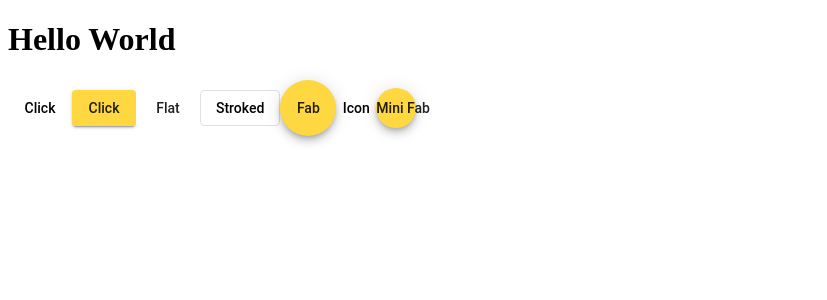
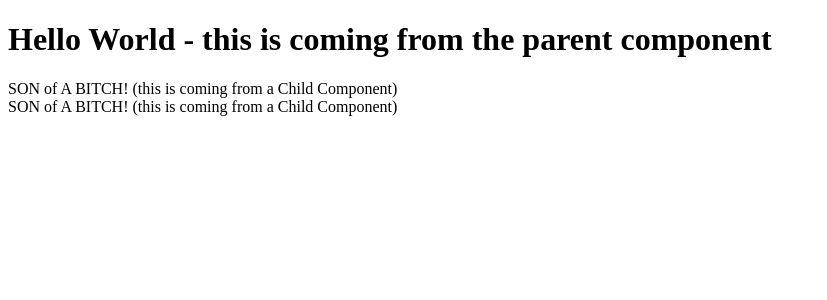
Before and after one commit to rfnkurle/angular-7, an Angular app: page / in a window 1280 px wide. Shown: the top 300 px of the page, without its empty margins (0-827 px from the left). Built offline with nearby package versions, Linux system fonts and the light colour scheme.

Commit message:
crawling along

```diff
--- a/src/app/app.component.html
+++ b/src/app/app.component.html
@@ -1,10 +1,4 @@
 <!--The content below is only a placeholder and can be replaced.-->
-<h1>Hello World</h1>
-
-<button mat-button color="basic">Click</button>
-<button mat-raised-button color="accent">Click</button>
-<button mat-flat-button>Flat</button>
-<button mat-stroked-button>Stroked</button>
-<button mat-fab>Fab</button>
-<button mat-icon-button>Icon</button>
-<button mat-mini-fab>Mini Fab</button>
+<h1>Hello World - this is coming from the parent component</h1>
+<!-- assignments selector renders whatever is happening in assignments component -->
+<app-assignments></app-assignments>
--- a/src/app/assignments/assignments.component.html
+++ b/src/app/assignments/assignments.component.html
@@ -1,3 +1,6 @@
 <p>
-  assignments works!
+  <!-- string interpolation is a binding from logic file into html file -->
+  {{title}}
+  <br>
+  {{title}}
 </p>
--- a/src/app/assignments/assignments.component.ts
+++ b/src/app/assignments/assignments.component.ts
@@ -1,12 +1,13 @@
 import { Component, OnInit } from '@angular/core';
-
+//logic file
 @Component({
   selector: 'app-assignments',
-  templateUrl: './assignments.component.html',
-  styleUrls: ['./assignments.component.css']
+  templateUrl: './assignments.component.html', //references html file of component
+  styleUrls: ['./assignments.component.css']//css file
 })
 export class AssignmentsComponent implements OnInit {
-
+  // property that will bind to component html throgh string interpolation
+  title = "SON of A BITCH! (this is coming from a Child Component)"
   constructor() { }
 
   ngOnInit() {
```
